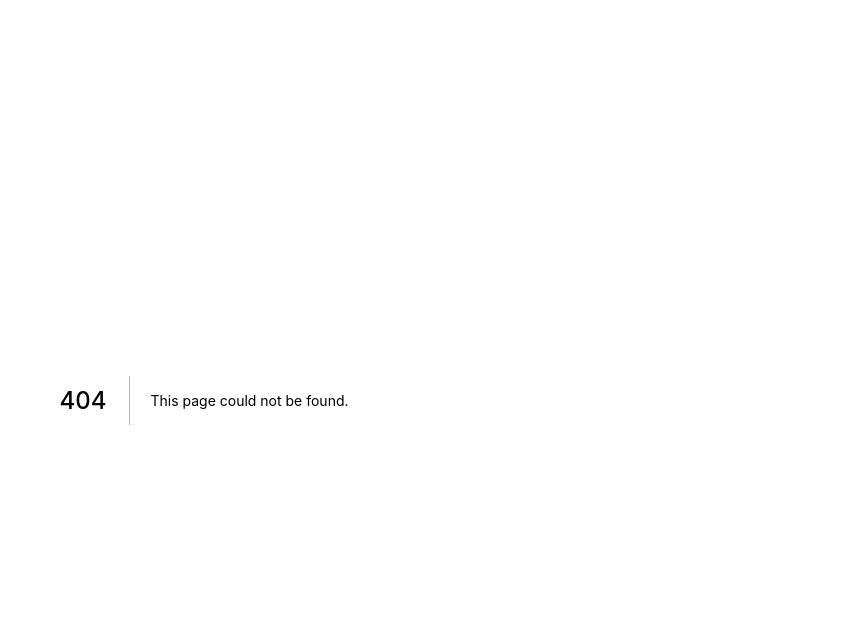
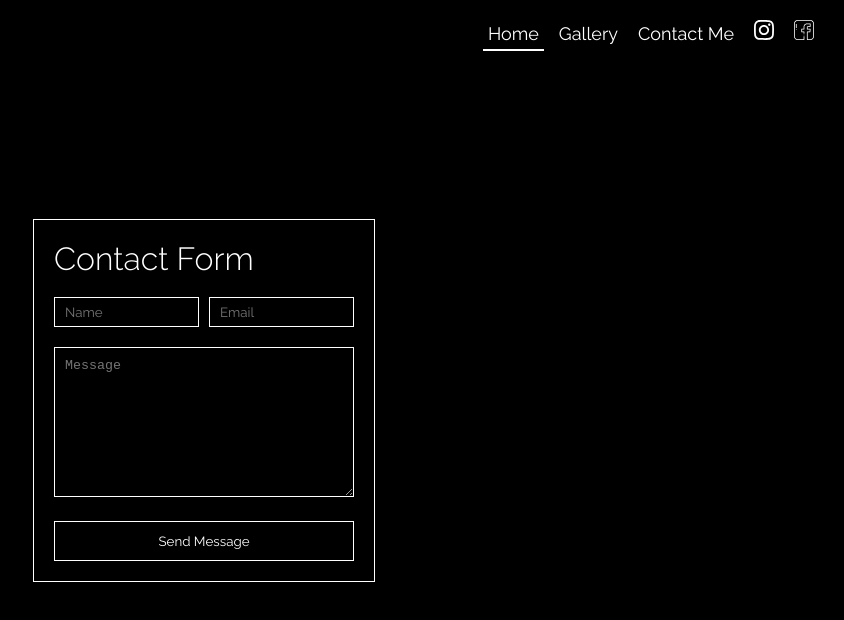
Before and after one commit to YusifKhalilov/ayselportfolio, a Next.js app: page /contact in a window 1280 px wide. Before the commit this address had no page. Shown: the top 620 px of the page, without its empty margins (436-1280 px from the left). Built offline with nearby package versions, Linux system fonts and the light colour scheme.

Commit message:
Contact form 80% ready

```diff
--- a/pages/components/common/Menu/Menu.js
+++ b/pages/components/common/Menu/Menu.js
@@ -17,7 +17,7 @@ function Menu() {
 			<Link href="/gallery">
 				<a className={styles.menuElem}>Gallery</a>
 			</Link>
-			<Link href="/gallery">
+			<Link href="/contact">
 				<a className={styles.menuElem}>Contact Me</a>
 			</Link>
 			<Link href="http://instagram.com">
--- a/pages/components/common/Menu/Menu.module.sass
+++ b/pages/components/common/Menu/Menu.module.sass
@@ -10,7 +10,7 @@
 
 .menuElem
 	font-size: 18px
-	font-family: 'Rubik', sans-serif
+	font-family: 'Raleway', sans-serif
 	padding: 5px 5px
 	margin: 0 5px
 	text-decoration: none
--- a/pages/components/modules/Gallery/GalleryMini.module.sass
+++ b/pages/components/modules/Gallery/GalleryMini.module.sass
@@ -37,7 +37,7 @@
 .header
 	top: 0
 	height: 30px
-	font-family: 'Rubik', sans-serif
+	font-family: 'Raleway', sans-serif
 	text-shadow: 2px 2px black
 	color: #3a3a3a
 
--- /dev/null
+++ b/pages/contact.js
@@ -0,0 +1,37 @@
+import React from 'react';
+import Menu from './components/common/Menu/Menu';
+import styles from './contact.module.sass';
+
+function Contact() {
+	return (
+		<div className={styles.contactContainer}>
+			<Menu />
+			<div className={styles.contactForm}>
+				<h1 className={styles.header}>Contact Form</h1>
+				<input
+					type="text"
+					name="full name"
+					placeholder="Name"
+					className={styles.name}
+				/>
+				<input
+					type="email"
+					name="email"
+					placeholder="Email"
+					className={styles.email}
+				/>
+				<br />
+				<textarea
+					type="text"
+					name="message"
+					className={styles.messages}
+					placeholder="Message"
+				/>
+				<br />
+				<button className={styles.button}>Send Message</button>
+			</div>
+		</div>
+	);
+}
+
+export default Contact;
--- /dev/null
+++ b/pages/contact.module.sass
@@ -0,0 +1,53 @@
+.contactContainer
+	display: flex
+	width: 100vw
+	height: 100vh
+	justify-content: center
+	align-items: center
+	color: white
+
+.contactForm
+	border: 1px white solid
+	min-width: 100px
+	min-height: 100px
+	padding: 20px
+
+.header
+	font-family: 'Raleway', sans-serif
+	font-weight: 300
+	margin-bottom: 20px
+
+.messages
+	width: 300px
+	height: 150px
+	max-width: 100%
+	background: black
+	color: white
+	padding: 10px
+	max-height: 200px
+	margin: 20px 0 0
+	outline: none
+	border: 1px solid white
+
+.email, .name
+	font-family: 'Raleway', sans-serif
+	width: 145px
+	height: 30px
+	background: black
+	color: white
+	padding: 10px
+	outline: none
+	border: 1px solid white
+
+.name
+	margin-right: 10px
+
+.button
+	font-family: 'Raleway', sans-serif
+	width: 300px
+	margin: 20px 0 0
+	height: 40px
+	border: 1px solid white
+	color: white
+	background: black
+	padding: 10px
--- a/styles/global.sass
+++ b/styles/global.sass
@@ -1,4 +1,5 @@
-@import url('https://fonts.googleapis.com/css2?family=Rubik&display=swap')
+// @import url('https://fonts.googleapis.com/css2?family=Rubik&display=swap')
+@import url('https://fonts.googleapis.com/css2?family=Raleway:ital,wght@0,100;0,200;0,300;0,400;0,500;0,800;1,100;1,200;1,300;1,400;1,700&display=swap')
 
 
 *
```
Also changed, not shown: pages/components/modules/HomePage/HomePage.js (+25 -5 lines).
